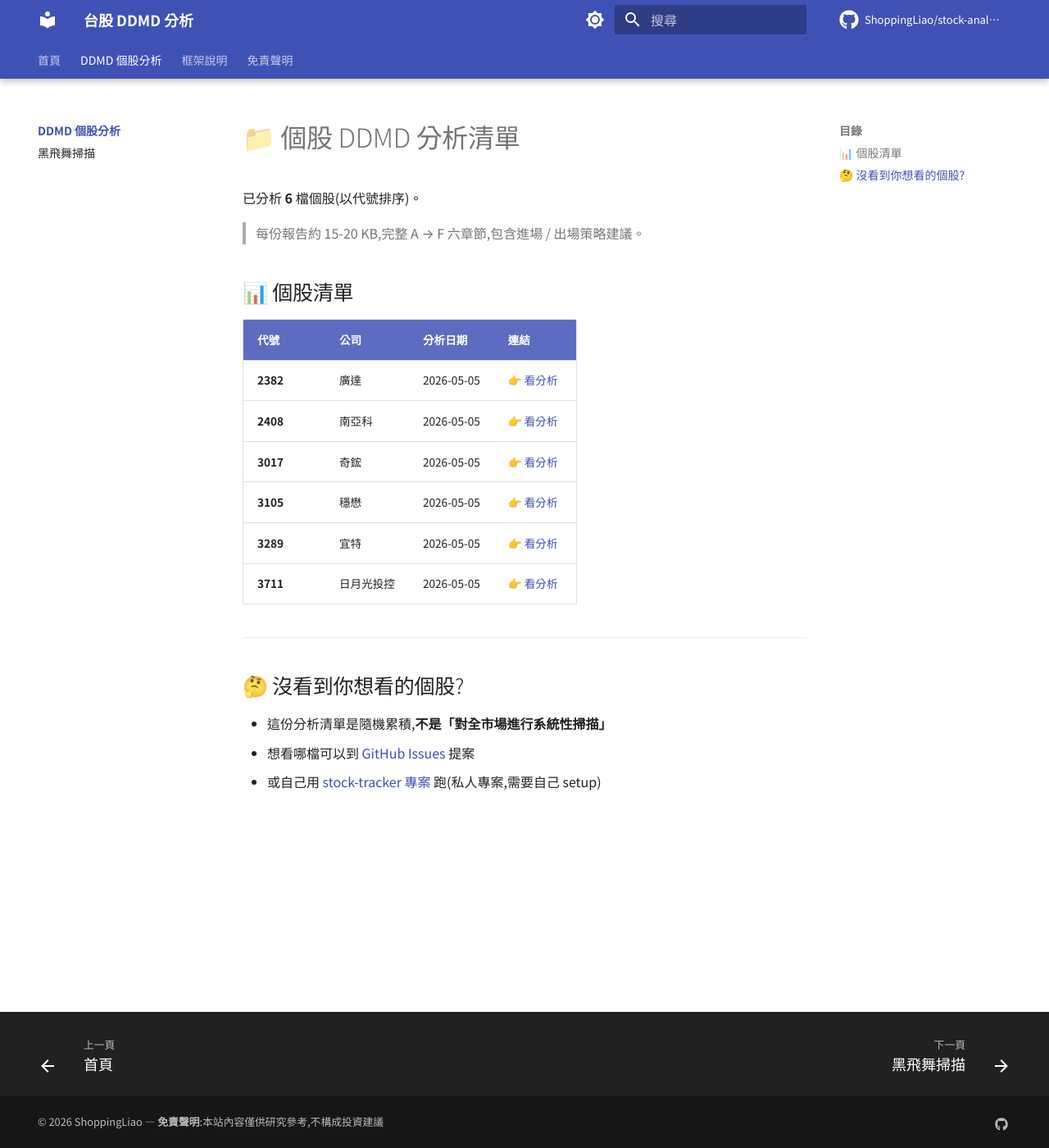
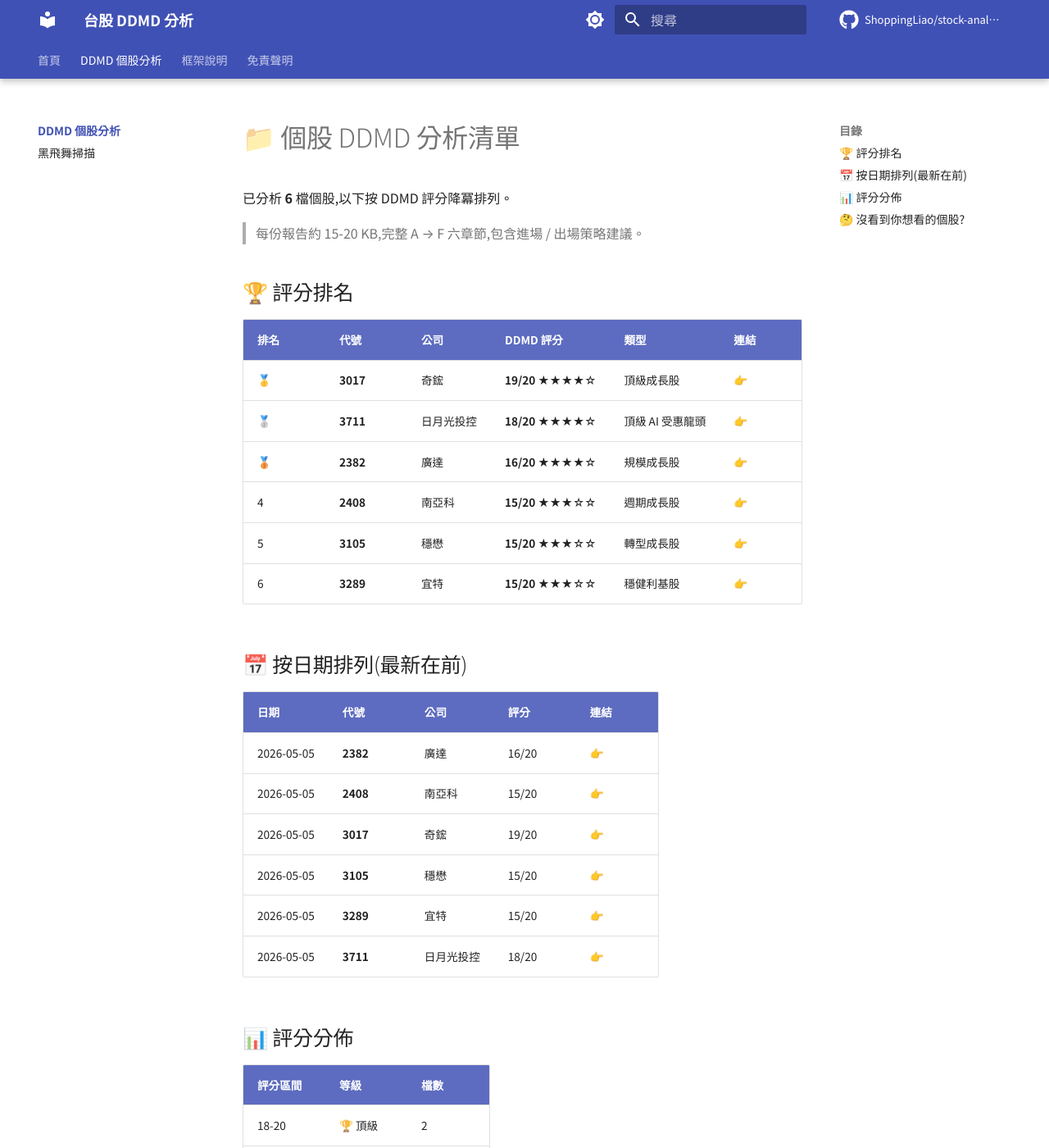
Before and after one commit to ShoppingLiao/stock-analysis-public, an MkDocs documentation site: the page built from docs/reports/index.md, in a window 1280 px wide and 1400 px high. Shown: the whole window at 82% size. Built offline with MkDocs 1.6.1 and Material for MkDocs 9.7.7, drawn with Linux system fonts in a browser that asks for light colours; comment, search, counter and statistics services are not loaded.

Commit message:
docs: sync 6 reports (2026-05-05)

```diff
--- a/docs/reports/index.md
+++ b/docs/reports/index.md
@@ -1,19 +1,38 @@
 # 📁 個股 DDMD 分析清單
 
-已分析 **6** 檔個股(以代號排序)。
+已分析 **6** 檔個股,以下按 DDMD 評分降冪排列。
 
 > 每份報告約 15-20 KB,完整 A → F 六章節,包含進場 / 出場策略建議。
 
-## 📊 個股清單
+## 🏆 評分排名
 
-| 代號 | 公司 | 分析日期 | 連結 |
-|------|------|---------|------|
-| **2382** | 廣達 | 2026-05-05 | [👉 看分析](2382_廣達_DDMD_2026-05-05.md) |
-| **2408** | 南亞科 | 2026-05-05 | [👉 看分析](2408_南亞科_DDMD_2026-05-05.md) |
-| **3017** | 奇鋐 | 2026-05-05 | [👉 看分析](3017_奇鋐_DDMD_2026-05-05.md) |
-| **3105** | 穩懋 | 2026-05-05 | [👉 看分析](3105_穩懋_DDMD_2026-05-05.md) |
-| **3289** | 宜特 | 2026-05-05 | [👉 看分析](3289_宜特_DDMD_2026-05-05.md) |
-| **3711** | 日月光投控 | 2026-05-05 | [👉 看分析](3711_日月光投控_DDMD_2026-05-05.md) |
+| 排名 | 代號 | 公司 | DDMD 評分 | 類型 | 連結 |
+|------|------|------|----------|------|------|
+| 🥇 | **3017** | 奇鋐 | **19/20** ★★★★☆ | 頂級成長股 | [👉](3017_奇鋐_DDMD_2026-05-05.md) |
+| 🥈 | **3711** | 日月光投控 | **18/20** ★★★★☆ | 頂級 AI 受惠龍頭 | [👉](3711_日月光投控_DDMD_2026-05-05.md) |
+| 🥉 | **2382** | 廣達 | **16/20** ★★★★☆ | 規模成長股 | [👉](2382_廣達_DDMD_2026-05-05.md) |
+| 4 | **2408** | 南亞科 | **15/20** ★★★☆☆ | 週期成長股 | [👉](2408_南亞科_DDMD_2026-05-05.md) |
+| 5 | **3105** | 穩懋 | **15/20** ★★★☆☆ | 轉型成長股 | [👉](3105_穩懋_DDMD_2026-05-05.md) |
+| 6 | **3289** | 宜特 | **15/20** ★★★☆☆ | 穩健利基股 | [👉](3289_宜特_DDMD_2026-05-05.md) |
+
+## 📅 按日期排列(最新在前)
+
+| 日期 | 代號 | 公司 | 評分 | 連結 |
+|------|------|------|------|------|
+| 2026-05-05 | **2382** | 廣達 | 16/20 | [👉](2382_廣達_DDMD_2026-05-05.md) |
+| 2026-05-05 | **2408** | 南亞科 | 15/20 | [👉](2408_南亞科_DDMD_2026-05-05.md) |
+| 2026-05-05 | **3017** | 奇鋐 | 19/20 | [👉](3017_奇鋐_DDMD_2026-05-05.md) |
+| 2026-05-05 | **3105** | 穩懋 | 15/20 | [👉](3105_穩懋_DDMD_2026-05-05.md) |
+| 2026-05-05 | **3289** | 宜特 | 15/20 | [👉](3289_宜特_DDMD_2026-05-05.md) |
+| 2026-05-05 | **3711** | 日月光投控 | 18/20 | [👉](3711_日月光投控_DDMD_2026-05-05.md) |
+
+## 📊 評分分佈
+
+| 評分區間 | 等級 | 檔數 |
+|---------|------|------|
+| 18-20 | 🏆 頂級 | 2 |
+| 16-17 | 🥇 優質 | 1 |
+| 14-15 | 🥈 穩健 | 3 |
 
 ---
 
@@ -21,4 +40,3 @@
 
 - 這份分析清單是隨機累積,**不是「對全市場進行系統性掃描」**
 - 想看哪檔可以到 [GitHub Issues](https://github.com/ShoppingLiao/stock-analysis-public/issues) 提案
-- 或自己用 [stock-tracker 專案](https://github.com/ShoppingLiao/stock-tracker) 跑(私人專案,需要自己 setup)
```
